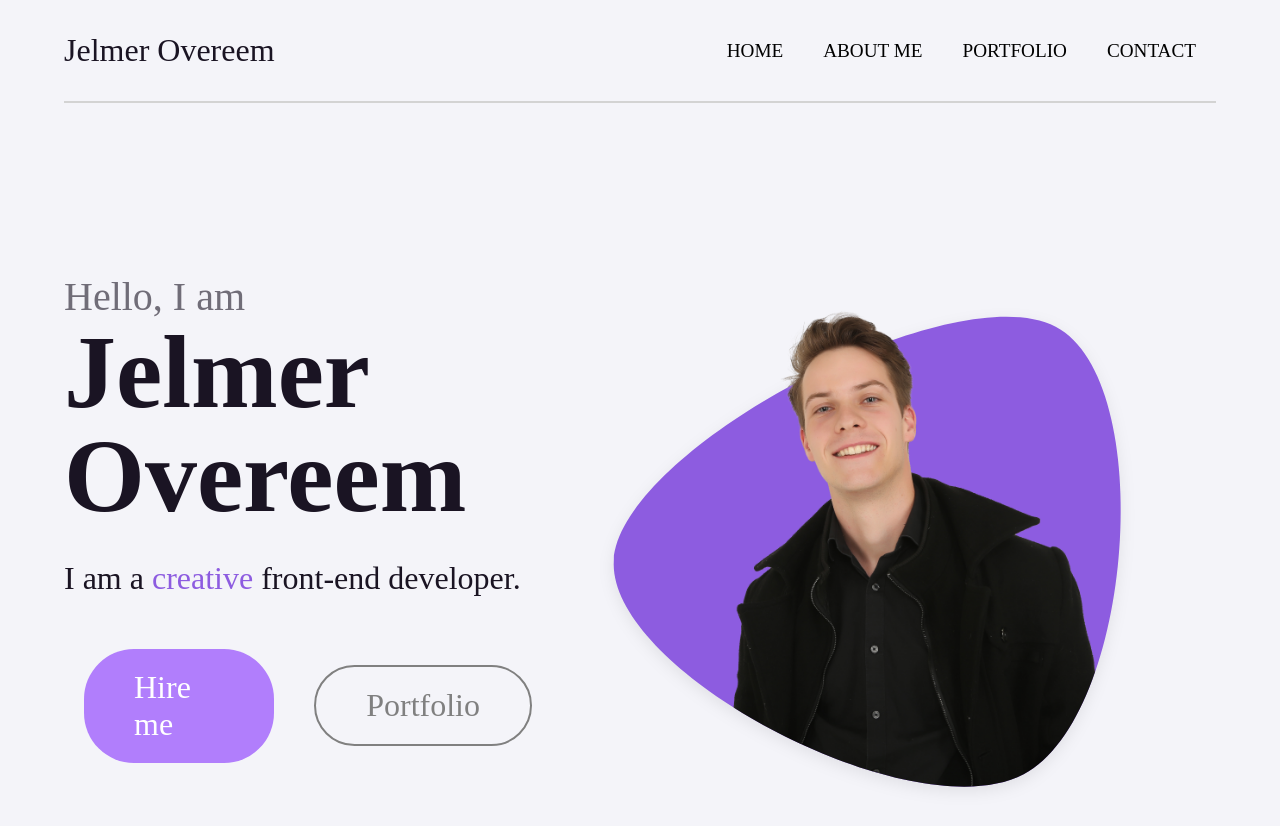
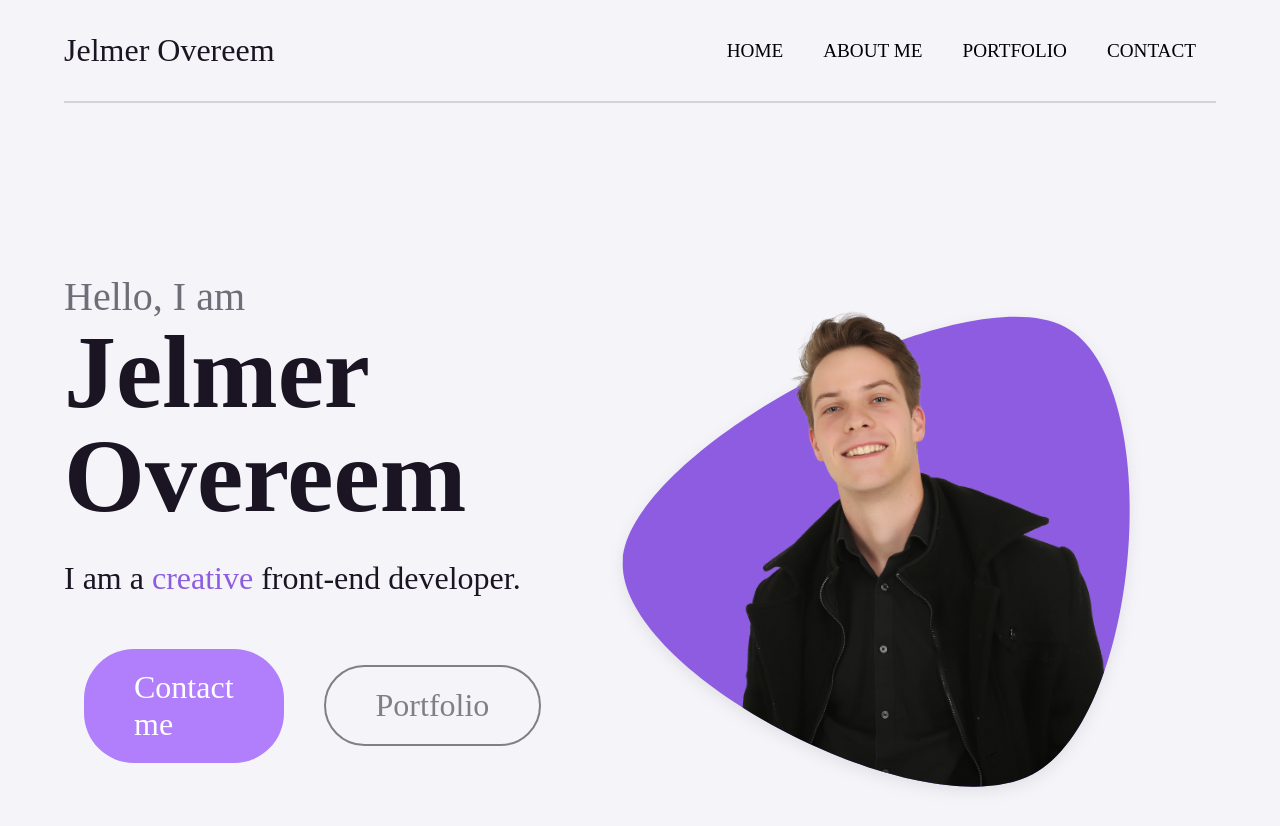
Before and after one commit to Jelmerovereem/front-end-portfolio, a React (Create React App) app: page / in a window 1280 px wide. Shown: the top 826 px of the page. Built offline with nearby package versions, Linux system fonts and the light colour scheme.

Commit message:
changed button text

```diff
--- a/src/components/molecules/Header.jsx
+++ b/src/components/molecules/Header.jsx
@@ -86,7 +86,7 @@ const HeaderEl = () => {
 				</Title>
 				<SubTitle>I am a <PurpleSpan>creative</PurpleSpan> front-end developer.</SubTitle>
 				<BtnsContainer>
-					<PrimaryBtn text="Hire me"  href="#contact" className="marginBtn" />
+					<PrimaryBtn text="Contact me"  href="#contact" className="marginBtn" />
 					<SecondaryBtn text="Portfolio" href="#projects" className="marginBtn secondaryBtn" />
 				</BtnsContainer>
 			</div>
```
